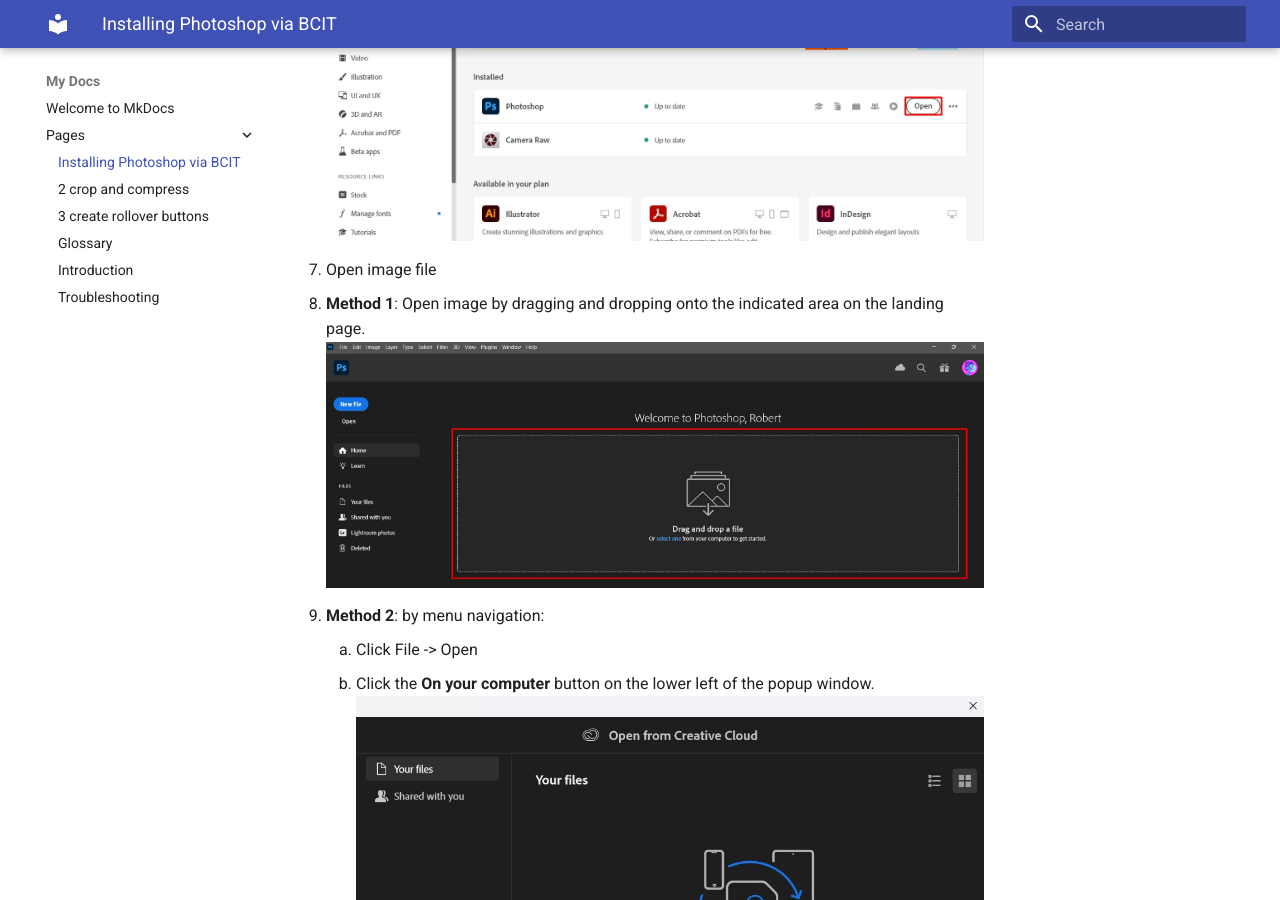
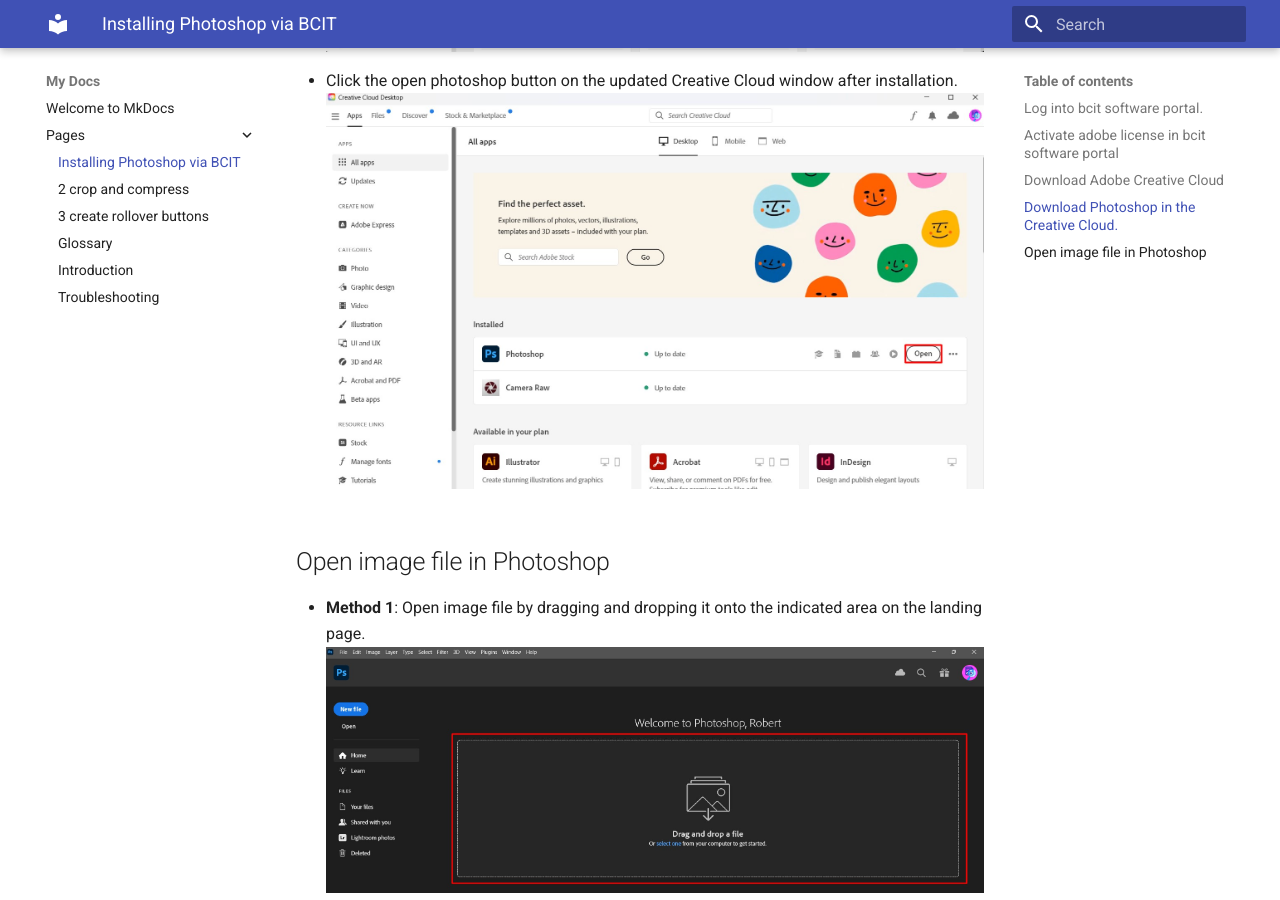
Before and after one commit to GurjeetB/UserDocProject, an MkDocs documentation site: the page built from docs/pages/1-install-photoshop-using-bcit-account.md, in a window 1280 px wide and 900 px high, scrolled down 3111 px. Built offline with MkDocs 1.6.1 and Material for MkDocs 9.7.7, drawn with Linux system fonts in a browser that asks for light colours; some of the changed lines change nothing that is shown; some of the changed text lies outside the part shown.

Commit message:
Update 1-install-photoshop-using-bcit-account.md
modified installation page

```diff
--- a/docs/pages/1-install-photoshop-using-bcit-account.md
+++ b/docs/pages/1-install-photoshop-using-bcit-account.md
@@ -1,47 +1,43 @@
 # Installing Photoshop via BCIT
 
-1. Log into bcit software portal.
-    * Visit the website by [clicking this link](https://bcit.onthehub.com/WebStore/Welcome.aspx)
-        * or search google for "bcit software portal hub" and select the first result.
-    * click the **Sign In** on the top-right corner of the site
+## Log into bcit software portal.
+
+1. Visit the website by [clicking this link](https://bcit.onthehub.com/WebStore/Welcome.aspx)
+    - or search google for "bcit software portal hub" and select the first result.
+2. click the **Sign In** on the top-right corner of the site
     ![software portal](./images-installation/install_1.jpg)
-    * Log in with your BCIT credentials (BCIT email and password). You will be returned to the previous page while signed in.
-    * Search for the term 'adobe'. There should be only 1 result (_Adobe Creative Cloud Pro_). Click **Add to Cart** to the right of the page.
+3. Log in with your BCIT credentials (BCIT email and password). You will be returned to the previous page while signed in.
+4. Search for the term 'adobe'. There should be only 1 result (_Adobe Creative Cloud Pro_). Click **Add to Cart** to the right of the page.
     ![software portal](./images-installation/install_2.jpg)
 
-2. activate adobe license in bcit software portal
-    * !need screenshots!!
+## Activate adobe license in bcit software portal
+* !need screenshots!!
 
+## Download Adobe Creative Cloud
 
-3. Download Adobe Creative Cloud
-    * Click install. You will be lead to the download creative cloud webpage.
-    ![portalACC install](./images-installation/install_3_1.jpg)
-    * Click **Download Creative Cloud**
+1. Click install. You will be lead to the download creative cloud webpage. ![portalACC install](./images-installation/install_3_1.jpg)
+2. Click **Download Creative Cloud**
     ![software portal](./images-installation/DownloadCC.jpg)
-    * Launch the downloaded Creative_Cloud_Set-Up.exe
-    * Whenever prompted to sign in for authentication, use your BCIT email.
+3. Launch the downloaded Creative_Cloud_Set-Up.exe
+4. Enter your BCIT email whenever prompted to sign in for authentication.
     ![CC adobe login](./images-installation/CC_BCIT_login.jpg)
 
+## Download Photoshop in the Creative Cloud.
 
+- Once logged in, you should be on the _All Apps_ page for desktop by default
 
-4. Download Photoshop in the Creative Cloud.
-    * Once logged in, you should be on the _All Apps_ page for desktop by default
-5. Click the install button for Photoshop.
-    ![CC photoshop install](./images-installation/CC_landingpage.jpg)
+1. Click the install button for Photoshop.
+    ![CC Photoshop install](./images-installation/CC_landingpage.jpg)
 
+2. Click the open photoshop button on the updated Creative Cloud window after installation.
+    ![CC Photoshop open](./images-installation/CC_open_Ps_button.jpg)
 
-6. Click the open photoshop button on the updated Creative Cloud window after installation.
-    ![CC photoshop open](./images-installation/CC_open_Ps_button.jpg)
-
-
-
-7. Open image file
+## Open image file in Photoshop
 
 - **Method 1**:
-    Open image by dragging and dropping onto the indicated area on the landing page.
+    Open image file by dragging and dropping it onto the indicated area on the landing page.
     ![Photoshop landing](./images-installation/Ps_landing_page.jpg)
 - **Method 2**: by menu navigation:
     1. Click File -> Open
-    2. Click the **On your computer** button on the lower left of the popup window.
-    ![CC photoshop open](./images-installation/OpenfromCCwindow.jpg)
+    2. Click the **On your computer** button on the lower left of the popup window.![CC Photoshop open](./images-installation/OpenfromCCwindow.jpg)
     3. Select your desired image file in the file explorer and click open.
```
